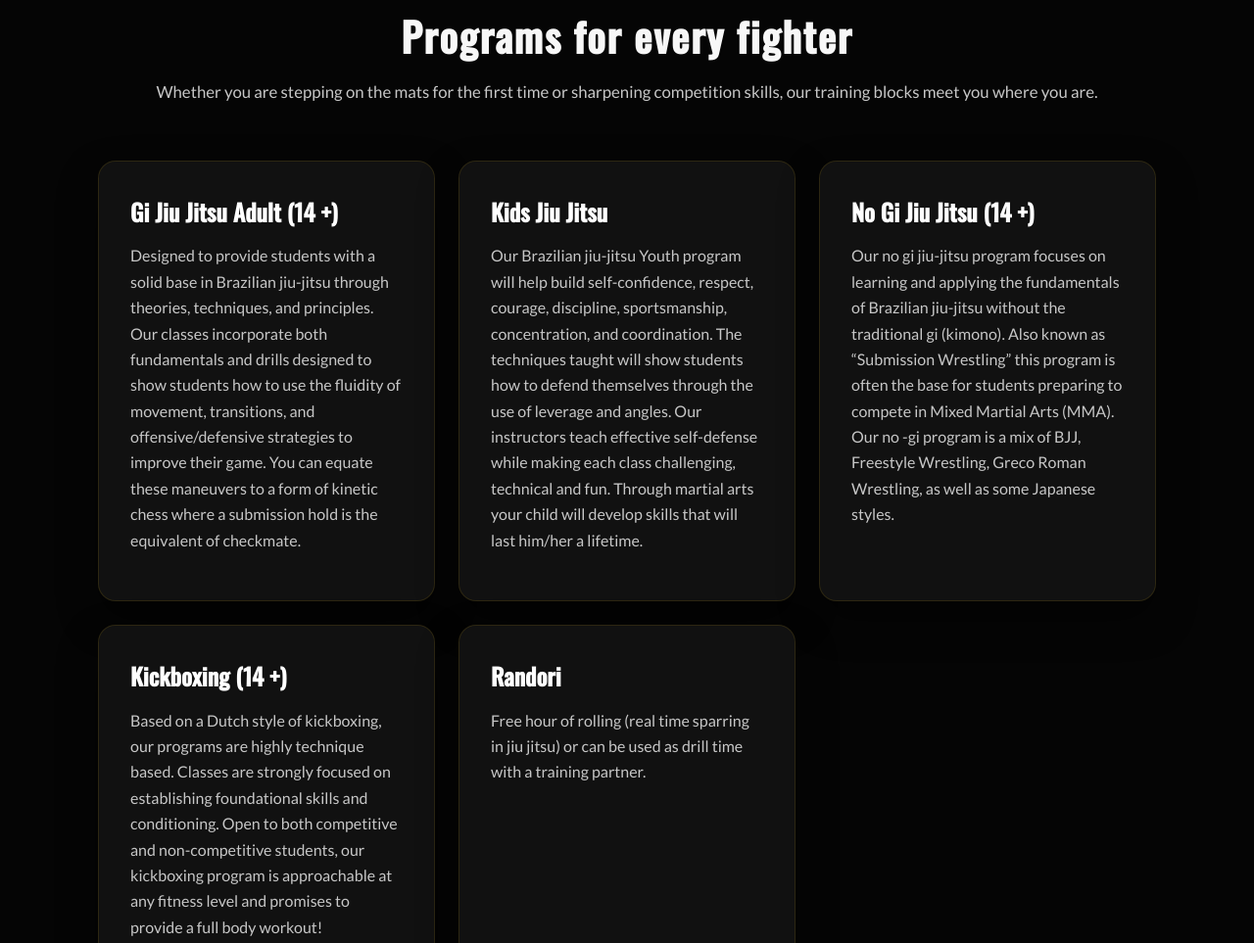
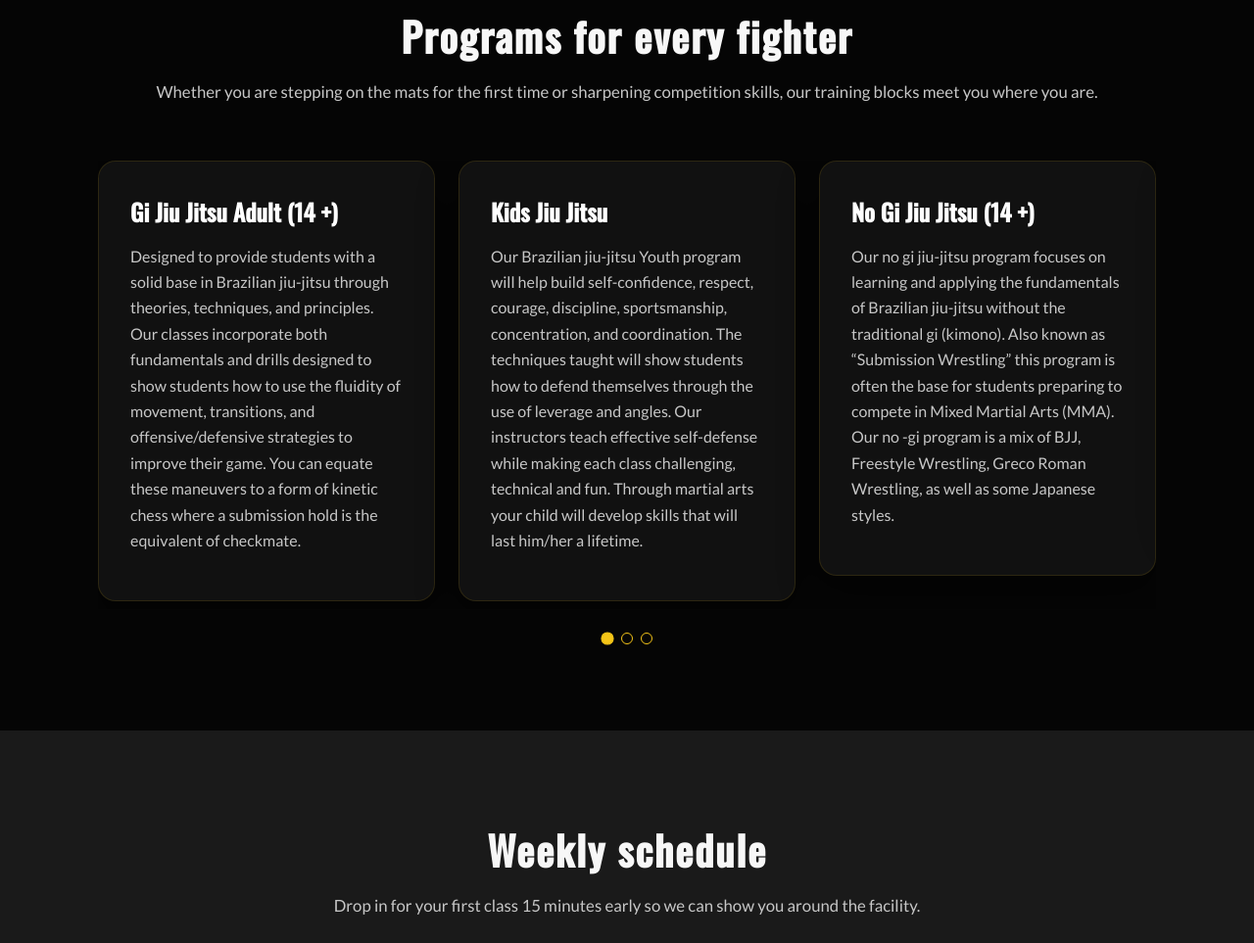
Before and after one commit to MichaelOrSd/evolution-martial-arts-nl, a plain HTML site: page index.html in a window 1280 px wide. Shown: the part 859-1822 px from the top of the page at 98% size. Drawn offline with nearby package versions, Linux system fonts and the light colour scheme.

Commit message:
Add carousel layout to programs section

```diff
--- /dev/null
+++ b/assets/css/programs-carousel.css
@@ -0,0 +1,79 @@
+.programs-carousel {
+  --carousel-items: 1;
+  --carousel-gap: 1.5rem;
+  position: relative;
+  margin-top: 2rem;
+}
+
+.programs-carousel .carousel-viewport {
+  overflow-x: auto;
+  scroll-behavior: smooth;
+  padding-bottom: 0.5rem;
+}
+
+.programs-carousel.is-ready .carousel-viewport {
+  overflow: hidden;
+}
+
+.programs-carousel [data-carousel-track] {
+  display: flex;
+  gap: var(--carousel-gap);
+  transform: translateX(0);
+  transition: transform 0.5s ease;
+  will-change: transform;
+}
+
+.programs-carousel .carousel-slide {
+  flex: 0 0 calc((100% - (var(--carousel-items) - 1) * var(--carousel-gap)) / var(--carousel-items));
+  min-width: calc((100% - (var(--carousel-items) - 1) * var(--carousel-gap)) / var(--carousel-items));
+}
+
+.programs-carousel .carousel-slide.card {
+  height: 100%;
+}
+
+.programs-carousel .carousel-dots {
+  display: flex;
+  justify-content: center;
+  gap: 0.5rem;
+  margin-top: 1.5rem;
+}
+
+.programs-carousel .carousel-dot {
+  width: 0.75rem;
+  height: 0.75rem;
+  border-radius: 50%;
+  border: 1px solid var(--color-accent);
+  background: transparent;
+  cursor: pointer;
+  padding: 0;
+  transition: background-color 0.2s ease, transform 0.2s ease;
+}
+
+.programs-carousel .carousel-dot.is-active {
+  background: var(--color-accent);
+  transform: scale(1.1);
+}
+
+.programs-carousel .carousel-dot:focus-visible {
+  outline: 2px solid var(--color-text);
+  outline-offset: 2px;
+}
+
+@media (min-width: 48rem) {
+  .programs-carousel {
+    --carousel-items: 2;
+  }
+}
+
+@media (min-width: 64rem) {
+  .programs-carousel {
+    --carousel-items: 3;
+  }
+}
+
+@media (prefers-reduced-motion: reduce) {
+  .programs-carousel [data-carousel-track] {
+    transition: none;
+  }
+}
--- /dev/null
+++ b/assets/js/programs-carousel.js
@@ -0,0 +1,80 @@
+document.addEventListener('DOMContentLoaded', () => {
+  const carousels = document.querySelectorAll('[data-carousel]');
+
+  carousels.forEach((carousel) => {
+    const track = carousel.querySelector('[data-carousel-track]');
+    const slides = track ? Array.from(track.children) : [];
+    const dotsContainer = carousel.querySelector('[data-carousel-dots]');
+
+    if (!track || slides.length === 0 || !dotsContainer) {
+      return;
+    }
+
+    carousel.classList.add('is-ready');
+    let currentIndex = 0;
+
+    const getItemsPerView = () => {
+      const value = getComputedStyle(carousel).getPropertyValue('--carousel-items');
+      const parsed = parseInt(value, 10);
+      return Number.isNaN(parsed) ? 1 : parsed;
+    };
+
+    const getMaxIndex = () => {
+      const perView = getItemsPerView();
+      return Math.max(0, slides.length - perView);
+    };
+
+    const updateDots = () => {
+      const dots = Array.from(dotsContainer.children);
+      dots.forEach((dot, index) => {
+        const isActive = index === currentIndex;
+        dot.classList.toggle('is-active', isActive);
+        dot.setAttribute('aria-pressed', isActive ? 'true' : 'false');
+      });
+    };
+
+    const update = () => {
+      const perView = getItemsPerView();
+      const maxIndex = Math.max(0, slides.length - perView);
+
+      if (currentIndex > maxIndex) {
+        currentIndex = maxIndex;
+      }
+
+      const activeSlide = slides[currentIndex];
+      const offset = activeSlide ? activeSlide.offsetLeft : 0;
+      track.style.transform = `translateX(-${offset}px)`;
+      updateDots();
+    };
+
+    const createDots = () => {
+      dotsContainer.innerHTML = '';
+      const perView = getItemsPerView();
+      const totalPages = getMaxIndex() + 1;
+
+      for (let index = 0; index < totalPages; index += 1) {
+        const button = document.createElement('button');
+        button.type = 'button';
+        button.className = 'carousel-dot';
+        const start = index * perView + 1;
+        const end = Math.min(slides.length, start + perView - 1);
+        button.setAttribute('aria-label', `Show programs ${start} to ${end}`);
+        button.addEventListener('click', () => {
+          currentIndex = index;
+          update();
+        });
+        dotsContainer.appendChild(button);
+      }
+    };
+
+    const handleResize = () => {
+      createDots();
+      update();
+    };
+
+    createDots();
+    update();
+
+    window.addEventListener('resize', handleResize);
+  });
+});
--- a/index.html
+++ b/index.html
@@ -15,6 +15,7 @@
     <link rel="preconnect" href="https://fonts.gstatic.com" crossorigin />
     <link href="https://fonts.googleapis.com/css2?family=Lato:wght@300;400;700&family=Oswald:wght@400;500&display=swap" rel="stylesheet" />
     <link rel="stylesheet" href="assets/css/site.min.css" />
+    <link rel="stylesheet" href="assets/css/programs-carousel.css" />
   </head>
   <body>
     <header class="site-header" id="top">
@@ -71,27 +72,32 @@
             <h2 id="programs-title">Programs for every fighter</h2>
             <p>Whether you are stepping on the mats for the first time or sharpening competition skills, our training blocks meet you where you are.</p>
           </header>
-          <div class="cards">
-            <article class="card">
+          <div class="programs-carousel" data-carousel>
+            <div class="carousel-viewport" data-carousel-viewport>
+              <div class="carousel-track" data-carousel-track>
+                <article class="card carousel-slide">
                   <h3>Gi Jiu Jitsu Adult (14 +)</h3>
                   <p>Designed to provide students with a solid base in Brazilian jiu-jitsu through theories, techniques, and principles. Our classes incorporate both fundamentals and drills designed to show students how to use the fluidity of movement, transitions, and offensive/defensive strategies to improve their game. You can equate these maneuvers to a form of kinetic chess where a submission hold is the equivalent of checkmate.</p>
                 </article>
-            <article class="card">
+                <article class="card carousel-slide">
                   <h3>Kids Jiu Jitsu</h3>
                   <p>Our Brazilian jiu-jitsu Youth program will help build self-confidence, respect, courage, discipline, sportsmanship, concentration, and coordination. The techniques taught will show students how to defend themselves through the use of leverage and angles. Our instructors teach effective self-defense while making each class challenging, technical and fun. Through martial arts your child will develop skills that will last him/her a lifetime.</p>
                 </article>
-            <article class="card">
+                <article class="card carousel-slide">
                   <h3>No Gi Jiu Jitsu (14 +)</h3>
                   <p>Our no gi jiu-jitsu program focuses on learning and applying the fundamentals of Brazilian jiu-jitsu without the traditional gi (kimono). Also known as “Submission Wrestling” this program is often the base for students preparing to compete in Mixed Martial Arts (MMA). Our no -gi program is a mix of BJJ, Freestyle Wrestling, Greco Roman Wrestling, as well as some Japanese styles.</p>
                 </article>
-            <article class="card">
+                <article class="card carousel-slide">
                   <h3>Kickboxing (14 +)</h3>
                   <p>Based on a Dutch style of kickboxing, our programs are highly technique based. Classes are strongly focused on establishing foundational skills and conditioning. Open to both competitive and non-competitive students, our kickboxing program is approachable at any fitness level and promises to provide a full body workout!</p>
                 </article>
-            <article class="card">
+                <article class="card carousel-slide">
                   <h3>Randori</h3>
                   <p>Free hour of rolling (real time sparring in jiu jitsu) or can be used as drill time with a training partner.</p>
                 </article>
+              </div>
+            </div>
+            <div class="carousel-dots" data-carousel-dots aria-label="Programs carousel navigation"></div>
           </div>
         </div>
       </section>
@@ -404,6 +410,7 @@
       </div>
     </footer>
 
+    <script src="assets/js/programs-carousel.js" defer></script>
     <script src="assets/js/site.min.js" defer></script>
   </body>
 </html>
```
Lines whose indentation alone changed are shown as unchanged.
